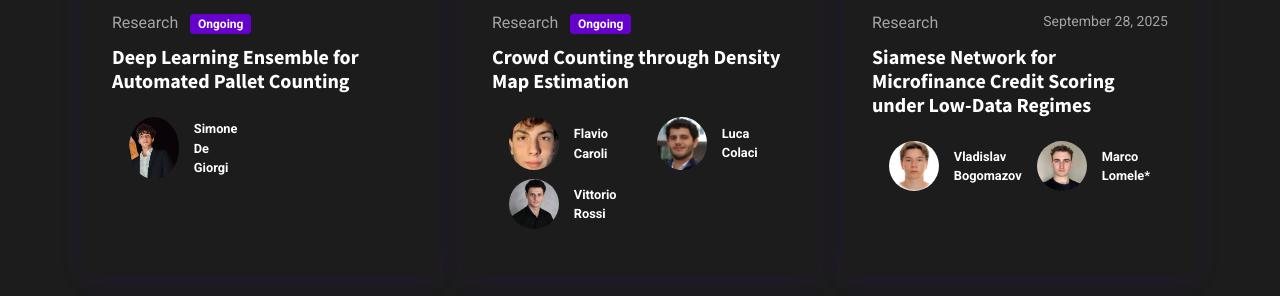
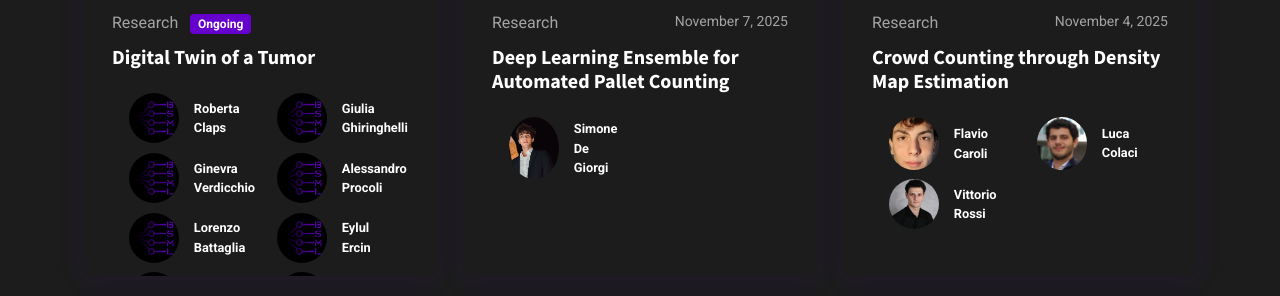
Before and after one commit to bs-machinelearning/bs-machinelearning.github.io, a Jekyll site: the page built from pages/projects.html, in a window 1280 px wide and 900 px high, scrolled down 301 px, cut to the strip 247-543 px from the top of the window. Built offline with Jekyll 4.4.1, drawn with Linux system fonts in a browser that asks for light colours; nearby versions of some CDN libraries.

Commit message:
feat: add dtt project, remove ongoing tag from finished projects, fix minor issues

```diff
--- a/_layouts/project.html
+++ b/_layouts/project.html
@@ -72,10 +72,8 @@ layout: default
             {% for a in page.authors %}
             <div class="author-profile-template d-flex flex-column align-items-center text-center p-4"
               style="flex: 1 1 220px; max-width: 260px;">
-              {% if a.avatar %}
-              <img class="author-img rounded-circle mb-3" src="{{ a.avatar }}" alt="{{ a.name }}"
+              <img class="author-img rounded-circle mb-3" src="{{ a.avatar | default: '/assets/img/black_bg.png' }}" alt="{{ a.name }}"
                 style="width:140px;height:140px;object-fit:cover;">
-              {% endif %}
               <h4 class="author-name mb-2">{{ a.name }}</h4>
               <div class="social-links mb-2">
                 {% if a.link %}
--- a/_projects/2025-11-04.md
+++ b/_projects/2025-11-04.md
@@ -2,7 +2,6 @@
 title: "Crowd Counting through Density Map Estimation"
 date: 2025-11-04
 type: Research
-status: ongoing
 cover: /assets/img/proj/crowd_density_cover.jpg
 authors:
   - name: "Flavio Caroli"
--- a/_projects/2025-11-07.md
+++ b/_projects/2025-11-07.md
@@ -2,7 +2,6 @@
 title: "Deep Learning Ensemble for Automated Pallet Counting: A Multi-Target Regression Approach with Explainable AI"
 date: 2025-11-07
 type: Research
-status: ongoing
 cover: /assets/img/proj/cnn_pallet_cover.jpg
 authors:
   - name: "Simone De Giorgi"
--- /dev/null
+++ b/_projects/dtt.md
@@ -0,0 +1,54 @@
+---
+title: Digital Twin of a Tumor
+type: Research
+status: ongoing
+cover: /assets/img/proj/dtt_1.png
+authors:
+  - name: "Roberta Claps"
+    avatar: ""
+    link: "https://www.linkedin.com/in/roberta-claps-7277492b8/"
+    desc: "BSc in Mathematical and Computing Sciences for AI"
+  - name: "Giulia Ghiringhelli"
+    avatar: ""
+    link: ""
+    desc: ""
+  - name: "Ginevra Verdicchio"
+    avatar: ""
+    link: ""
+    desc: ""
+  - name: "Alessandro Procoli"
+    avatar: ""
+    link: ""
+    desc: ""
+  - name: "Lorenzo Battaglia"
+    avatar: ""
+    link: ""
+    desc: ""
+  - name: "Eylul Ercin"
+    avatar: ""
+    link: ""
+    desc: ""
+  - name: "Nupur Gupta"
+    avatar: ""
+    link: ""
+    desc: ""
+  - name: "Andrea Lisci"
+    avatar: ""
+    link: ""
+    desc: ""
+---
+
+
+We are developing a computational replica to model tumor growth, evolution, and response to treatment using predictive modeling.
+
+<div class="d-flex align-items-center justify-content-around">
+  <a href="/assets/reports/Paper_pallet_bsml.pdf" class="btn-custom">Project Proposal</a>
+</div>
+<br>
+Focusing on combining biological, clinical, and molecular data to build a simulation model of disease dynamics that can capture how a condition evolves over time under different therapies, enabling personalized risk assessment and treatment prediction.
+
+<div class="col-lg-12 d-flex justify-content-center event-gallery">
+    <img src="/assets/img/proj/dtt_1.png" style="max-width: 33%;" alt="" class="img-fluid">
+    <img src="/assets/img/proj/dtt_2.png" style="max-width: 33%;" alt="" class="img-fluid">
+    <img src="/assets/img/proj/dtt_3.png" style="max-width: 33%;" alt="" class="img-fluid">
+</div>
--- a/pages/projects.html
+++ b/pages/projects.html
@@ -23,7 +23,7 @@ permalink: /projects/
 <section id="blog-posts" class="blog-posts section">
   <div class="container">
     <div class="row gy-4" id="project-container">
-      {% assign items = site.projects | sort: "id" | reverse %}
+      {% assign items = site.projects | sort: "date" | reverse %}
       {% for p in items %}
       <div class="blog-post col-12 col-sm-12 col-md-6 col-lg-6 col-xl-4 project-card" data-aos="zoom-in"
         data-aos-delay="{{ forloop.index0 | times: 50 }}">
@@ -60,11 +60,8 @@ permalink: /projects/
                 {% for a in p.authors %}
                 <div class="author-template col-6 col-sm-6 col-md-6 col-lg-6 col-xl-6">
                   <div class="d-flex flex-row align-content-center author-card">
-                    {% assign avatar = a.avatar | default: a.img %}
-                    {% if avatar %}
-                    <img class="author-img img-fluid post-author-img flex-shrink-0" src="{{ avatar | relative_url }}"
+                    <img class="author-img img-fluid post-author-img flex-shrink-0" src="{{ a.avatar | default: '/assets/img/black_bg.png' | relative_url }}"
                       alt="{{ a.name }}">
-                    {% endif %}
                     <div class="d-flex flex-column justify-content-center align-content-center">
                       <p class="post-author">
                         {% if a.link %}
```
Also changed, not shown: _hackathons/escape-the-challenge.md (+0 -2 lines), _projects/2025-05-25.md (deleted, +0 -27 lines), _projects/salm.md (added, +33 -0 lines), 3 other files.
